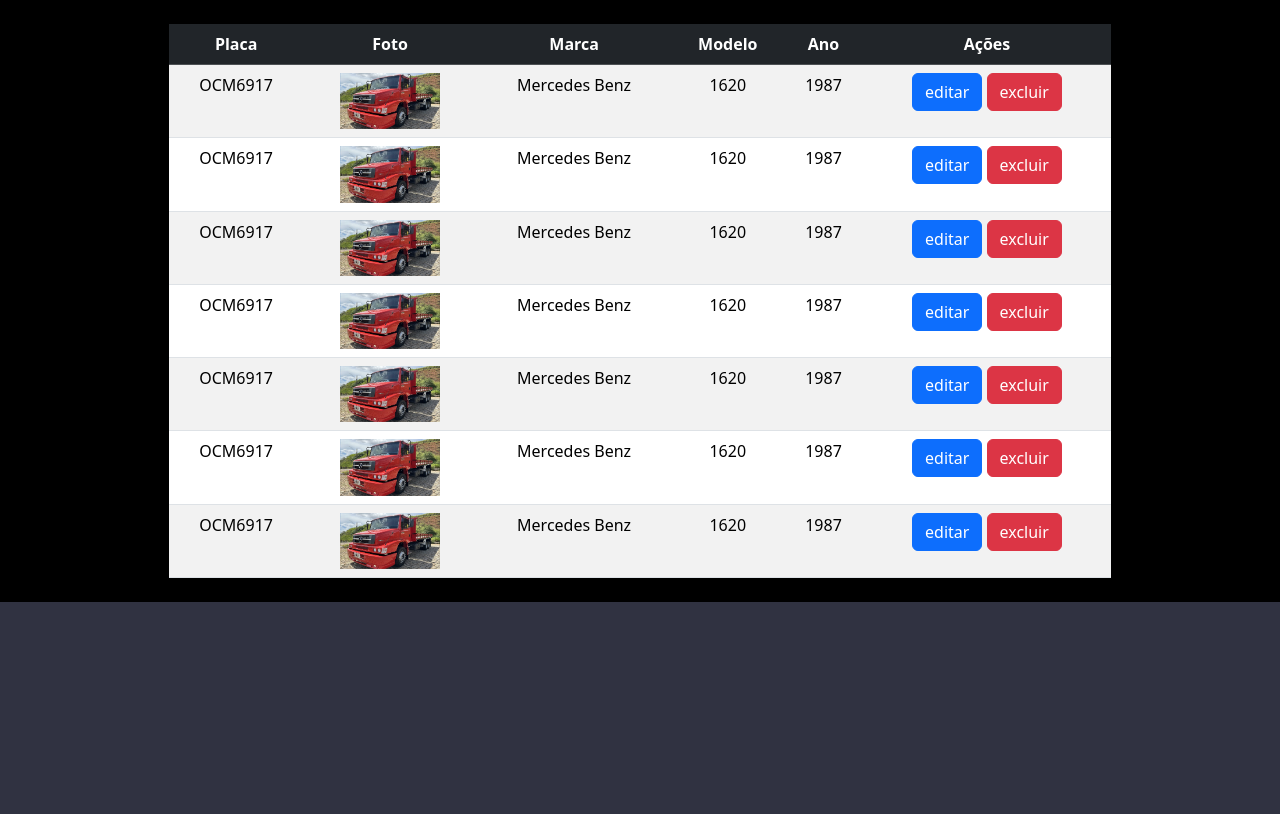
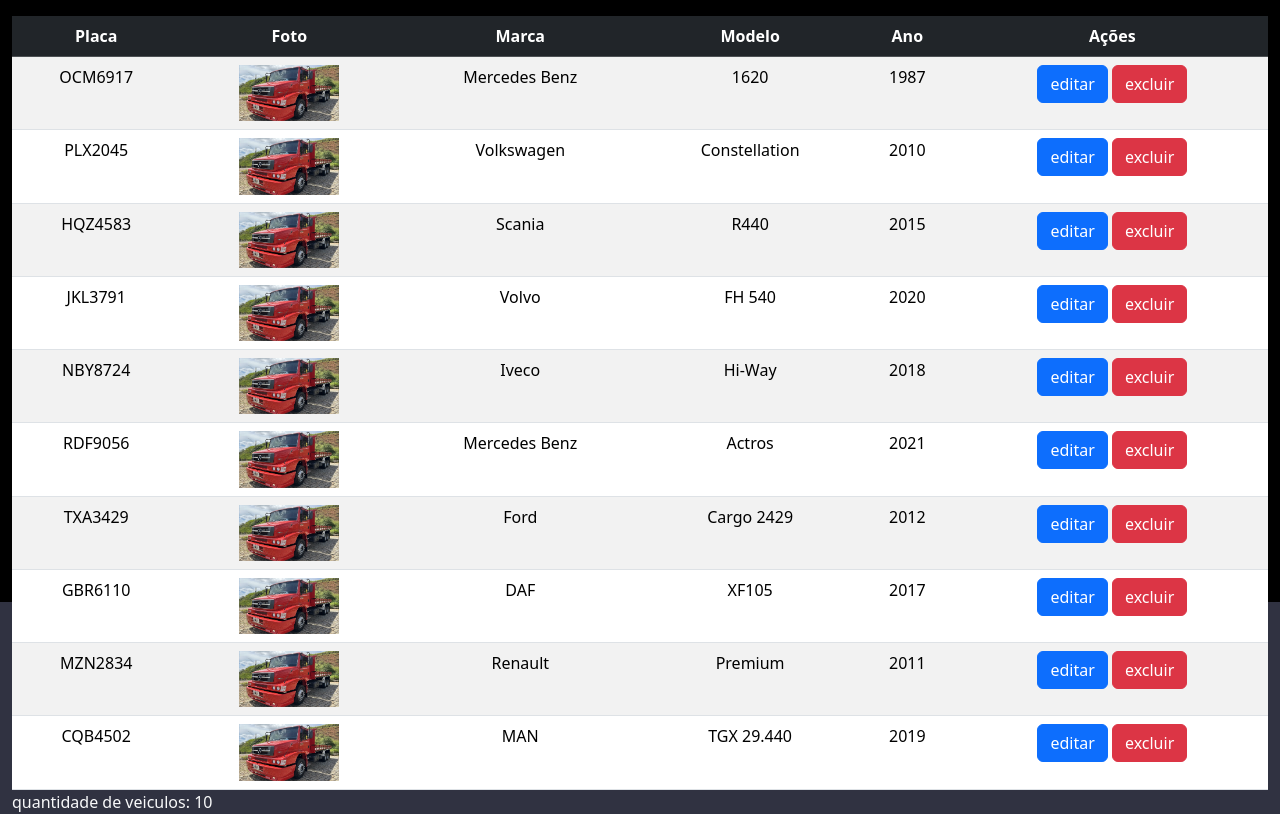
Before and after one commit to diegocastro1087/Projeto_IMFD_2025.2, a plain HTML site: page veiculos.html in a window 1280 px wide. Shown: the part 198-1012 px from the top of the page. Before the commit the page ends 800 px from the top, so only its background shows below. Drawn offline with nearby package versions, Linux system fonts and the light colour scheme.

Commit message:
adicionando dashboard

```diff
--- a/js/main.js
+++ b/js/main.js
@@ -0,0 +1,4 @@
+const veiculos = document.querySelectorAll(".veiculo_dados")
+const quantidade_veiculos = document.getElementById("contagem_veiculos")
+
+quantidade_veiculos.innerHTML += veiculos.length
--- a/veiculos.html
+++ b/veiculos.html
@@ -14,14 +14,24 @@
 
 <body class="container-fluid">
     <nav class="row bg-dark p-3 d-flex align-items-center gap-2 bg-opacity-50">
-        <div class="col"><h1 class="monoton text-light" style="margin: 0; font-size: 50px;"><a href="#" style="text-decoration: none;">IMFD</a></h1></div>
+        <div class="col">
+            <h1 class="monoton text-light" style="margin: 0; font-size: 50px;"><a href="#"
+                    style="text-decoration: none;">IMFD</a></h1>
+        </div>
 
         <div class="col d-flex justify-content-end gap-5 align-items-center">
-            <a class="p-1 hovercustom" href="dashboard.html" style="width: 30px;height: 30px;"><span class="material-symbols-outlined text-light" style="width: 24px;height: 24px;">analytics</span></a>
-            <a class="p-1 hovercustom" href="clientes.html" style="width: 30px;height: 30px;"><span class="material-symbols-outlined text-light" style="width: 24px;height: 24px;">person_search</span></a>
-            <a class="p-1 hovercustom" href="veiculos.html" style="width: 30px;height: 30px;"><span class="material-symbols-outlined text-light" style="width: 24px;height: 24px;">directions_car</span></a>
-            <a class="p-1 hovercustom" href="vendas.html" style="width: 30px;height: 30px;"><span class="material-symbols-outlined text-light" style="width: 24px;height: 24px;">sell</span></a>
-            <a class="text-light mx-1 p-3 conta" href="conta.html"><span class="material-symbols-outlined">person</span></a>
+            <a class="p-1 hovercustom" href="dashboard.html" style="width: 30px;height: 30px;"><span
+                    class="material-symbols-outlined text-light" style="width: 24px;height: 24px;">analytics</span></a>
+            <a class="p-1 hovercustom" href="clientes.html" style="width: 30px;height: 30px;"><span
+                    class="material-symbols-outlined text-light"
+                    style="width: 24px;height: 24px;">person_search</span></a>
+            <a class="p-1 hovercustom" href="veiculos.html" style="width: 30px;height: 30px;"><span
+                    class="material-symbols-outlined text-light"
+                    style="width: 24px;height: 24px;">directions_car</span></a>
+            <a class="p-1 hovercustom" href="vendas.html" style="width: 30px;height: 30px;"><span
+                    class="material-symbols-outlined text-light" style="width: 24px;height: 24px;">sell</span></a>
+            <a class="text-light mx-1 p-3 conta" href="conta.html"><span
+                    class="material-symbols-outlined">person</span></a>
         </div>
 
     </nav>
@@ -64,7 +74,7 @@
         </div>
     </div>
 
-    <table class="mt-4 table table-hover table-striped my-5 w-75 m-auto">
+    <table class="table table-hover table-striped w-100 m-auto">
         <thead class="table-dark">
             <tr>
                 <th class="text-center">Placa</th>
@@ -76,81 +86,121 @@
             </tr>
         </thead>
         <tbody>
-            <tr>
+            <tr class="veiculo_dados">
                 <td class="text-center">OCM6917</td>
                 <td class="text-center"><img src="img/mb.jpg" alt="" width="100px"></td>
                 <td class="text-center">Mercedes Benz</td>
                 <td class="text-center">1620</td>
                 <td class="text-center">1987</td>
                 <td class="text-center">
-                    <button href="" class="btn btn-primary">editar</button>
-                    <button href="" class="btn btn-danger">excluir</button>
+                    <button class="btn btn-primary">editar</button>
+                    <button class="btn btn-danger">excluir</button>
                 </td>
-            </tr><tr>
-                <td class="text-center">OCM6917</td>
+            </tr>
+            <tr class="veiculo_dados">
+                <td class="text-center">PLX2045</td>
+                <td class="text-center"><img src="img/mb.jpg" alt="" width="100px"></td>
+                <td class="text-center">Volkswagen</td>
+                <td class="text-center">Constellation</td>
+                <td class="text-center">2010</td>
+                <td class="text-center">
+                    <button class="btn btn-primary">editar</button>
+                    <button class="btn btn-danger">excluir</button>
+                </td>
+            </tr>
+            <tr class="veiculo_dados">
+                <td class="text-center">HQZ4583</td>
+                <td class="text-center"><img src="img/mb.jpg" alt="" width="100px"></td>
+                <td class="text-center">Scania</td>
+                <td class="text-center">R440</td>
+                <td class="text-center">2015</td>
+                <td class="text-center">
+                    <button class="btn btn-primary">editar</button>
+                    <button class="btn btn-danger">excluir</button>
+                </td>
+            </tr>
+            <tr class="veiculo_dados">
+                <td class="text-center">JKL3791</td>
+                <td class="text-center"><img src="img/mb.jpg" alt="" width="100px"></td>
+                <td class="text-center">Volvo</td>
+                <td class="text-center">FH 540</td>
+                <td class="text-center">2020</td>
+                <td class="text-center">
+                    <button class="btn btn-primary">editar</button>
+                    <button class="btn btn-danger">excluir</button>
+                </td>
+            </tr>
+            <tr class="veiculo_dados">
+                <td class="text-center">NBY8724</td>
+                <td class="text-center"><img src="img/mb.jpg" alt="" width="100px"></td>
+                <td class="text-center">Iveco</td>
+                <td class="text-center">Hi-Way</td>
+                <td class="text-center">2018</td>
+                <td class="text-center">
+                    <button class="btn btn-primary">editar</button>
+                    <button class="btn btn-danger">excluir</button>
+                </td>
+            </tr>
+            <tr class="veiculo_dados">
+                <td class="text-center">RDF9056</td>
                 <td class="text-center"><img src="img/mb.jpg" alt="" width="100px"></td>
                 <td class="text-center">Mercedes Benz</td>
-                <td class="text-center">1620</td>
-                <td class="text-center">1987</td>
+                <td class="text-center">Actros</td>
+                <td class="text-center">2021</td>
                 <td class="text-center">
-                    <button href="" class="btn btn-primary">editar</button>
-                    <button href="" class="btn btn-danger">excluir</button>
-                </td>
-            </tr><tr>
-                <td class="text-center">OCM6917</td>
-                <td class="text-center"><img src="img/mb.jpg" alt="" width="100px"></td>
-                <td class="text-center">Mercedes Benz</td>
-                <td class="text-center">1620</td>
-                <td class="text-center">1987</td>
-                <td class="text-center">
-                    <button href="" class="btn btn-primary">editar</button>
-                    <button href="" class="btn btn-danger">excluir</button>
-                </td>
-            </tr><tr>
-                <td class="text-center">OCM6917</td>
-                <td class="text-center"><img src="img/mb.jpg" alt="" width="100px"></td>
-                <td class="text-center">Mercedes Benz</td>
-                <td class="text-center">1620</td>
-                <td class="text-center">1987</td>
-                <td class="text-center">
-                    <button href="" class="btn btn-primary">editar</button>
-                    <button href="" class="btn btn-danger">excluir</button>
-                </td>
-            </tr><tr>
-                <td class="text-center">OCM6917</td>
-                <td class="text-center"><img src="img/mb.jpg" alt="" width="100px"></td>
-                <td class="text-center">Mercedes Benz</td>
-                <td class="text-center">1620</td>
-                <td class="text-center">1987</td>
-                <td class="text-center">
-                    <button href="" class="btn btn-primary">editar</button>
-                    <button href="" class="btn btn-danger">excluir</button>
-                </td>
-            </tr><tr>
-                <td class="text-center">OCM6917</td>
-                <td class="text-center"><img src="img/mb.jpg" alt="" width="100px"></td>
-                <td class="text-center">Mercedes Benz</td>
-                <td class="text-center">1620</td>
-                <td class="text-center">1987</td>
-                <td class="text-center">
-                    <button href="" class="btn btn-primary">editar</button>
-                    <button href="" class="btn btn-danger">excluir</button>
+                    <button class="btn btn-primary">editar</button>
+                    <button class="btn btn-danger">excluir</button>
                 </td>
             </tr>
-            <tr>
-                <td class="text-center">OCM6917</td>
+            <tr class="veiculo_dados">
+                <td class="text-center">TXA3429</td>
                 <td class="text-center"><img src="img/mb.jpg" alt="" width="100px"></td>
-                <td class="text-center">Mercedes Benz</td>
-                <td class="text-center">1620</td>
-                <td class="text-center">1987</td>
+                <td class="text-center">Ford</td>
+                <td class="text-center">Cargo 2429</td>
+                <td class="text-center">2012</td>
                 <td class="text-center">
-                    <button href="" class="btn btn-primary">editar</button>
-                    <button href="" class="btn btn-danger">excluir</button>
+                    <button class="btn btn-primary">editar</button>
+                    <button class="btn btn-danger">excluir</button>
                 </td>
             </tr>
+            <tr class="veiculo_dados">
+                <td class="text-center">GBR6110</td>
+                <td class="text-center"><img src="img/mb.jpg" alt="" width="100px"></td>
+                <td class="text-center">DAF</td>
+                <td class="text-center">XF105</td>
+                <td class="text-center">2017</td>
+                <td class="text-center">
+                    <button class="btn btn-primary">editar</button>
+                    <button class="btn btn-danger">excluir</button>
+                </td>
+            </tr>
+            <tr class="veiculo_dados">
+                <td class="text-center">MZN2834</td>
+                <td class="text-center"><img src="img/mb.jpg" alt="" width="100px"></td>
+                <td class="text-center">Renault</td>
+                <td class="text-center">Premium</td>
+                <td class="text-center">2011</td>
+                <td class="text-center">
+                    <button class="btn btn-primary">editar</button>
+                    <button class="btn btn-danger">excluir</button>
+                </td>
+            </tr>
+            <tr class="veiculo_dados">
+                <td class="text-center">CQB4502</td>
+                <td class="text-center"><img src="img/mb.jpg" alt="" width="100px"></td>
+                <td class="text-center">MAN</td>
+                <td class="text-center">TGX 29.440</td>
+                <td class="text-center">2019</td>
+                <td class="text-center">
+                    <button class="btn btn-primary">editar</button>
+                    <button class="btn btn-danger">excluir</button>
+                </td>
+            </tr>
+
         </tbody>
     </table>
 
+    <div id="contagem_veiculos" class="text-light">quantidade de veiculos: </div>
     <script src="https://cdn.jsdelivr.net/npm/bootstrap@5.3.8/dist/js/bootstrap.bundle.min.js"
         integrity="sha384-FKyoEForCGlyvwx9Hj09JcYn3nv7wiPVlz7YYwJrWVcXK/BmnVDxM+D2scQbITxI"
         crossorigin="anonymous"></script>
```
Also changed, not shown: dashboard.html (+12 -1 lines), js/home.js (added, +46 -0 lines).
